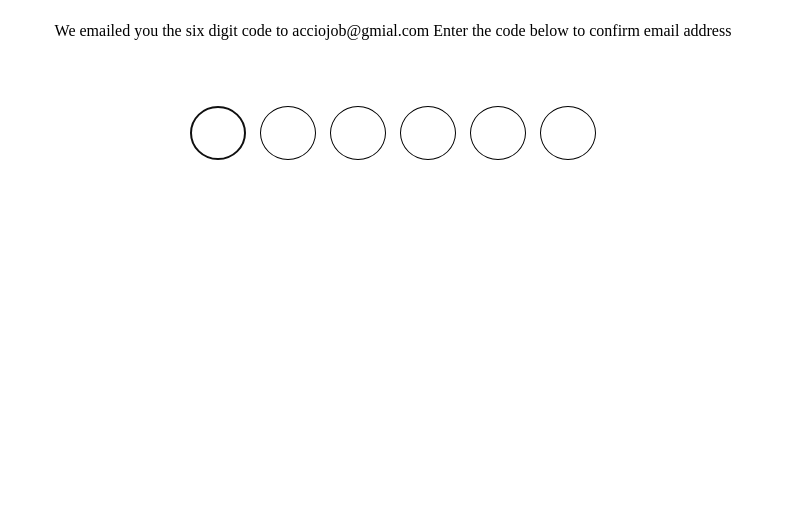
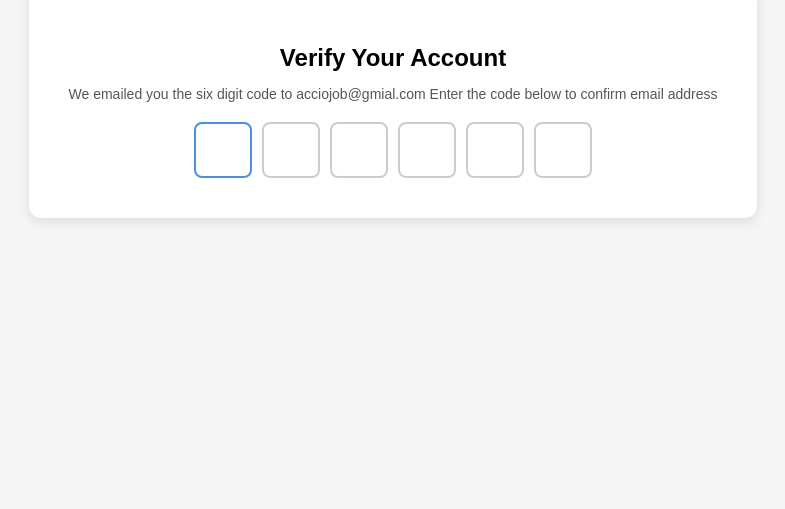
Before and after one commit to acciojob/OTP-Abhishekyadav3824, a website: page main.html in a window 1280 px wide. Shown: the part 307-816 px from the top of the page, without its empty margins (247-1032 px from the left). Drawn offline with Linux system fonts and the light colour scheme.

Commit message:
created a submission

```diff
--- a/main.html
+++ b/main.html
@@ -8,16 +8,21 @@
 
 <body>
 	<!-- the entire body must be written by student -->
-	<h1 id="verification_heading">Verify Your Account</h1>
+  <div class="container">
+    <h2 id="verification_heading">Verify Your Account</h2>
     <p id="verification_subtext">We emailed you the six digit code to acciojob@gmial.com Enter the code below to confirm email address</p>
-    <div>
-      <input type="number" inputmode="numeric" class="code-container" id="n1">
-      <input type="number" inputmode="numeric" class="code-container" id="n2">
-      <input type="number" inputmode="numeric" class="code-container" id="n3">
-      <input type="number" inputmode="numeric" class="code-container" id="n4">
-      <input type="number" inputmode="numeric" class="code-container" id="n5">
-      <input type="number" inputmode="numeric" class="code-container" id="n6">
+
+    <div class="code-container">
+      <input type="text" maxlength="1" class="code" id="code-1">
+      <input type="text" maxlength="1" class="code" id="code-2">
+      <input type="text" maxlength="1" class="code" id="code-3">
+      <input type="text" maxlength="1" class="code" id="code-4">
+      <input type="text" maxlength="1" class="code" id="code-5">
+      <input type="text" maxlength="1" class="code" id="code-6">
     </div>
+  </div>
+
+
     <script type="text/javascript" src="./script.js">
 </script>
 
--- a/script.js
+++ b/script.js
@@ -1,26 +1,22 @@
-//your JS code here. If required.
-      const inputs = document.querySelectorAll(".code-container");
+   const inputs = document.querySelectorAll('.code');
 
     inputs.forEach((input, index) => {
-        input.addEventListener("input", (e) => {
-          const value = e.target.value;
-          if (value.length > 1) {
-            e.target.value = value.charAt(0); // allow only 1 digit
-          }
+      input.addEventListener('input', (e) => {
+        const value = e.target.value.replace(/[^0-9]/g, ""); // only digits
+        e.target.value = value;
+
         if (value && index < inputs.length - 1) {
           inputs[index + 1].focus();
         }
       });
 
-        input.addEventListener("keydown", (e) => {
-          if (e.key === "Backspace") {
-            if (input.value === "" && index > 0) {
+      input.addEventListener('keydown', (e) => {
+        if (e.key === "Backspace" && !input.value && index > 0) {
           inputs[index - 1].focus();
           inputs[index - 1].value = "";
-            }
         }
       });
     });
 
-      // Auto focus first box on load
+    // auto-focus first input when page loads
     inputs[0].focus();
--- a/styles.css
+++ b/styles.css
@@ -1,26 +1,49 @@
-/*  your css code here. If applicable */
-    body{
-      margin: 0;
-      padding: 0;
-      width: 100vw;
-      height: 100vh;
+    body {
+      font-family: Arial, sans-serif;
+      text-align: center;
+      background-color: #f5f5f5;
       display: flex;
       justify-content: center;
       align-items: center;
-      flex-direction: column;
+      height: 100vh;
     }
-    .code-container{
-      border: 1px solid black;
+
+    .container {
+      background: white;
+      padding: 40px;
+      border-radius: 12px;
+      box-shadow: 0px 4px 12px rgba(0,0,0,0.1);
+    }
+
+    #verification_heading {
+      font-size: 24px;
+      font-weight: bold;
+      margin-bottom: 10px;
+    }
+
+    #verification_subtext {
+      font-size: 14px;
+      color: #555;
+      margin-bottom: 20px;
+    }
+
+    .code-container {
+      display: flex;
+      justify-content: center;
+      gap: 10px;
+    }
+
+    .code {
       width: 50px;
-      margin: 0px 5px;
       height: 50px;
-      margin-top: 50px;
-      margin-bottom: 100px;
-      border-radius: 50%;
       text-align: center;
+      font-size: 22px;
+      border: 2px solid #ccc;
+      border-radius: 8px;
+      outline: none;
+      transition: border-color 0.2s;
     }
-    input::-webkit-outer-spin-button,
-    input::-webkit-inner-spin-button {
-      -webkit-appearance: none;
-      margin: 0;
+
+    .code:focus {
+      border-color: #4A90E2;
     }
```
Lines whose indentation alone changed are shown as unchanged.
